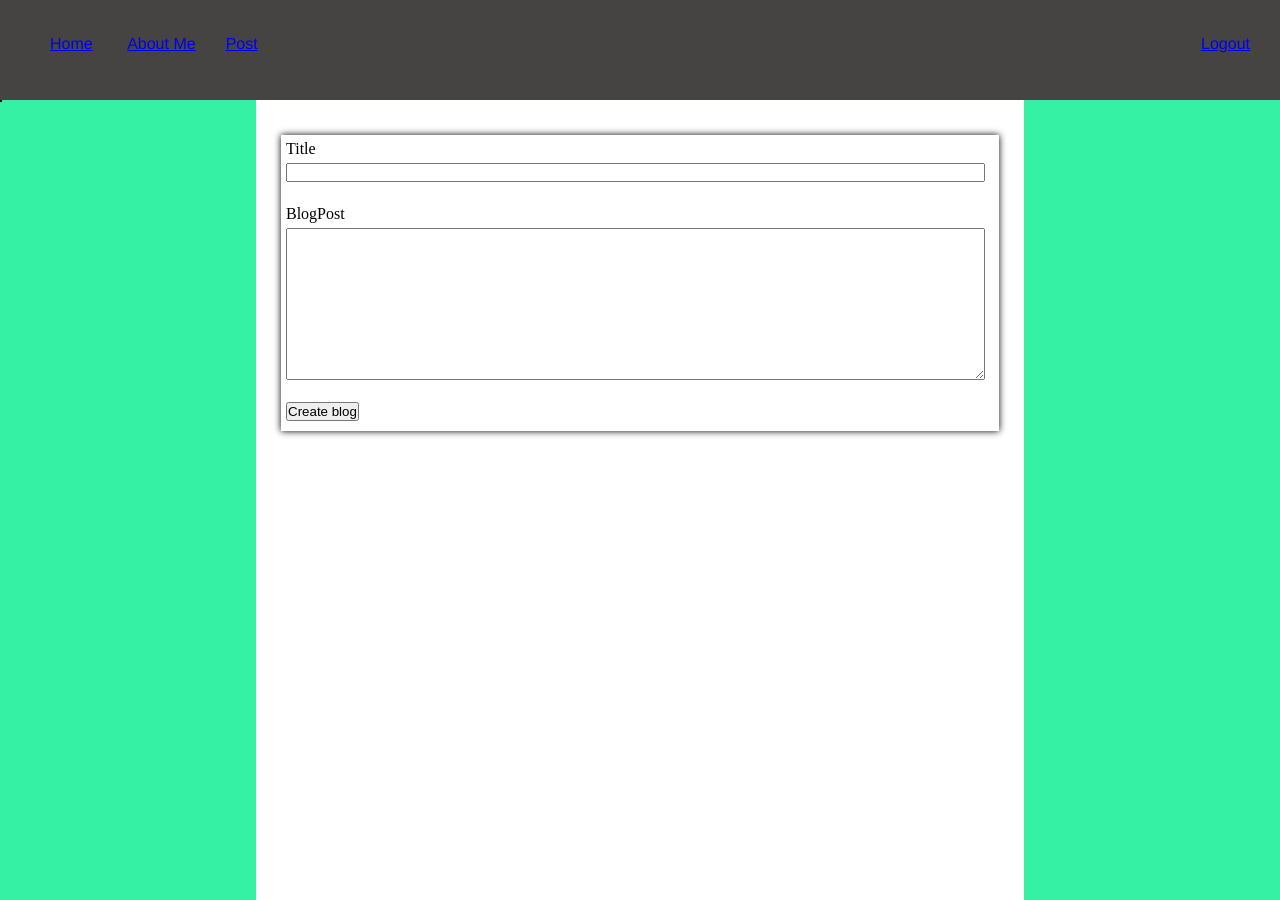
After one commit to MaisonEP/Flask-blog-site, a Flask app: page /add-blog in a window 1280 px wide. The commit adds this page. Run offline with Flask 2, Linux system fonts and the light colour scheme; a user stored in the database is signed in.

Commit message:
form boxes and post display

```diff
--- a/blog/forms.py
+++ b/blog/forms.py
@@ -3,6 +3,7 @@ from wtforms import StringField, PasswordField, SubmitField
 from wtforms.validators import DataRequired
 from blog.models import User
 from wtforms.validators import ValidationError, EqualTo, Regexp
+from wtforms.widgets import TextArea
 
 
 class RegistrationForm(FlaskForm):
@@ -21,7 +22,8 @@ class RegistrationForm(FlaskForm):
         Regexp(...),EqualTo('confirm_username', message='Usernames do not match. Try again')])
 
 class UserPost(FlaskForm):
-    blogpost = StringField('BlogPost')
+    title = StringField('Title', validators=[DataRequired()])
+    blogpost = StringField('BlogPost', validators=[DataRequired()], widget=TextArea ())
     submit = StringField('Submit')
 
 
--- a/blog/models.py
+++ b/blog/models.py
@@ -5,10 +5,10 @@ from werkzeug.security import generate_password_hash, check_password_hash
 
 class Post(db.Model):
     id = db.Column(db.Integer, primary_key=True)
-    date = db.Column(db.DateTime, nullable=False, default=datetime.utcnow)
+    date = db.Column(db.DateTime, nullable=True, default=datetime.utcnow)
     title = db.Column(db.Text, nullable=False)
     content = db.Column(db.Text, nullable=False)
-    image_file = db.Column(db.String(40), nullable=False, default='default.jpg')
+    image_file = db.Column(db.String(40), nullable=True, default='default.jpg')
     author_id = db.Column(db.Integer, db.ForeignKey('user.id'), nullable=False)
 
     def __repr__(self):
@@ -22,7 +22,7 @@ class User(UserMixin,db.Model):
 
 
     def __repr__(self):
-        return f"User('{self.username}', '{self.email}')"
+        return f"User('{self.username}')"
 
     @property
     def password(self):
--- a/blog/routes.py
+++ b/blog/routes.py
@@ -26,8 +26,29 @@ def about():
         return render_template('about.html', title='About Me')
     else:
         return redirect(url_for('login'))
+    #add post page
+@app.route('/add-blog', methods=['GET', 'POST'])
+def add_blog():
+    form = UserPost()
 
+    if form.validate_on_submit():
+        print('this is my post', )
+        post= Post(title=form.title.data, author_id = current_user.username, content=form.blogpost.data)
+        #clear form after submit
+        form.title.data = ''
+        form.blogpost.data= ''
+        #add post to database
+        db.session.add(post)
+        db.session.commit()
+        #blog confirmation message
+        flash('Blog Posted Sucessfully!')
+        # return redirect(url_for('home'))
+    return render_template('post.html',form=form)
 
+@app.route('/UserPost/<int:id>')
+def individualpost(id):
+    post = post.query.get_or_404(id)
+    return render_template('individualpost.html', post=post)
 
 @app.route("/register",methods=['GET','POST'])
 def register():
--- a/blog/static/styles.css
+++ b/blog/static/styles.css
@@ -7,7 +7,7 @@
 
 .navigationBar{
     height: 100px;
-    background-color: aquamarine;
+    background-color: rgb(70, 67, 67);
     min-width: 1365;
 }
 .loggedInNav{
@@ -43,6 +43,8 @@
 .menuItem{
     margin-right: 30px;
     margin-top: 35px;
+    font-family: 'Franklin Gothic Medium', 'Arial Narrow', Arial, sans-serif;
+
 }
 
 .home{
@@ -61,16 +63,93 @@
 }
 
 .bodyLayout{
-    flex: 1;
+
     display: flex;
 
 }
 
 .contentBackground{
     min-height: 100vh;
+    flex: 3;
+    justify-content: center;
+    display: flex;
+}
+.background{
+    background-color: rgb(53, 241, 163);
+    flex-grow: 1;
+}
+
+.maincontent{
+    display: flex;
+    flex: 3;
+}
+
+#content{
+    width: 100%;
+    margin: 25px;
+}
+
+.content{
+    display: inline-block;
     flex-grow: 3;
 }
-.background{
-    background-color: cornflowerblue;
-    flex-grow: 1;
+
+.postby{
+    box-shadow: 0px 0px 7px black;
+    padding-left: 5px;
+
+    /* background-color: rgb(243, 247, 252); */
 }
+
+.form-control{
+    width: 98%;
+}
+
+.postform{
+    padding-top: 5px;
+
+
+}
+
+.entireform{
+    padding-top: 10px;
+}
+
+.posttemplate{
+    margin-top: 10px;
+    border: 1px;
+    border-color: rgb(72, 143, 133);
+    background-color: rgb(0, 255, 242);
+    box-shadow: .1px .1px 10px black;
+
+}
+
+.postbutton{
+    padding-bottom: 10px;
+}
+
+.popup{
+    position: absolute;
+    border:  1px solid black;
+    background-color: darkorange;
+    transition: max-height 10s;
+    min-height: 0px;
+    max-height: 0px;
+    height: 100%;
+}
+
+.open{
+    max-height: 36px;
+    transition: max-height 10s;
+}
+
+.blogcontent{
+    max-width: 20px;
+}
+
+.authordate{
+    display: flex;
+}
+.author{
+    margin-inline: 5px;
+}
--- a/blog/templates/layout.html
+++ b/blog/templates/layout.html
@@ -14,6 +14,8 @@
                 <div class="home menuItem"><a href="{{ url_for('home') }}">Home</a>&nbsp</div>
 
                 <div class="about menuItem"><a href="{{ url_for('about') }}">About Me</a></div>
+
+                <div class="post menuItem"><a href="{{ url_for('add_blog') }}">Post</a>&nbsp</div>
             </div>
 
 
@@ -49,8 +51,8 @@
 <body class="mainBody">
     <div id="header">
     </div>
-    <div>
-        {% with messages = get_flashed_messages() %}
+    {% with messages = get_flashed_messages() %}
+    <div class="popup {{'open' if messages}}">
         {% if messages %}
         <ul class=flashes>
             {% for message in messages %}
@@ -60,10 +62,7 @@
         {% endif %}
         {% endwith %}
     </div>
-    <div id="content">
-        {% block content %}
-        {% endblock %}
-    </div>
+
 
     <div class="bodyLayout" >
 
@@ -73,6 +72,13 @@
         </div>
 
         <div class="mainContent contentBackground">
+
+
+            <div id="content">
+                {% block content %}
+                {% endblock %}
+            </div>
+
 
 
 
@@ -85,6 +91,9 @@
 
 </div>
 
+
+
 </body>
 
+
 </html>
--- /dev/null
+++ b/blog/templates/post.html
@@ -0,0 +1,45 @@
+{% extends "layout.html" %}
+
+
+{% block content %}
+<div class= "entireform"><form method="POST" >
+    {{form.csrf_token}}
+
+    <div class="postby">
+        <div class="titlelabel postform">
+            {{form.title.label (class='form-label')}}
+        </div>
+
+        <div class="titleinput postform">
+            {{form.title(class='form-control')}}
+        </div>
+
+        <br/>
+
+        <div class="blogpostlabel postform">
+            {{form.blogpost.label (class='form-label')}}
+        </div>
+
+        <div class="blogpostinpuot postform">
+            {{form.blogpost(class='form-control', rows='10' )}}
+        </div>
+
+        <br/>
+
+        <div class="postbutton">
+            <input type="submit" value="Create blog">
+        </div>
+
+    </div>
+
+
+
+
+</form></div>
+
+
+
+
+
+
+{% endblock content %}
```
Also changed, not shown: blog/templates/home.html (+24 -10 lines), blog/blog-DSA60A5E281D42C.db (added), blog/blog.db.
